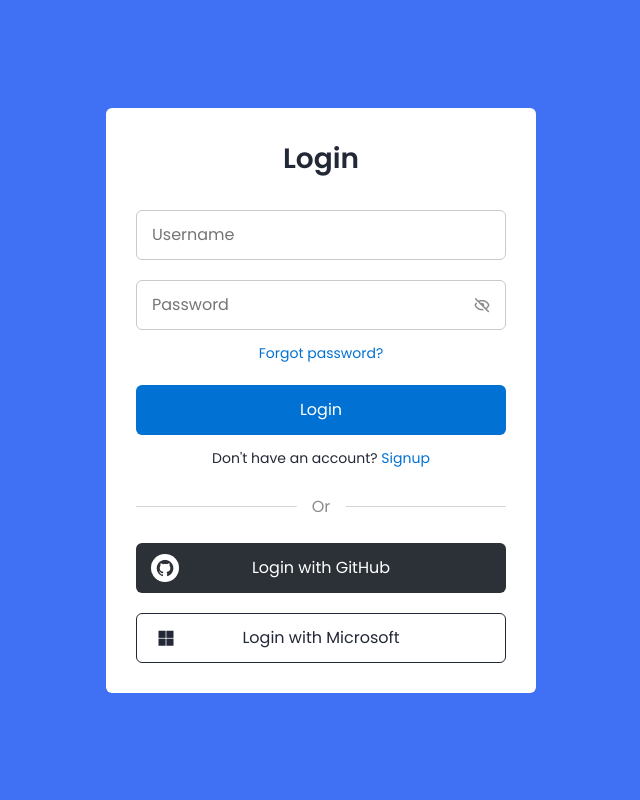
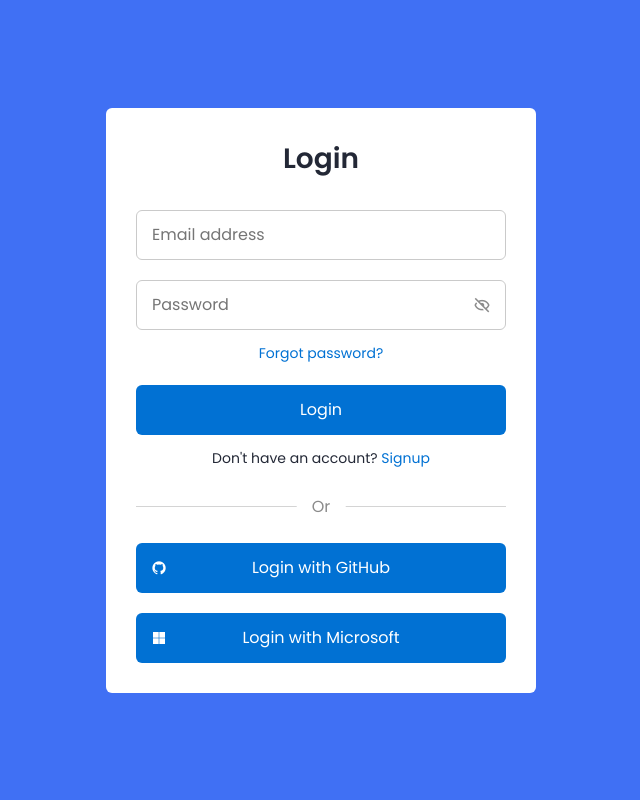
Before and after one commit to petr-micola/Zaverecna-prace, a Django app: page /accounts/login/ in a window 1280 px wide. Shown: the whole page, without its empty margins (319-959 px from the left). Run offline with Django 4.2, Linux system fonts and the light colour scheme; some libraries are stand-ins or nearby versions.

Commit message:
Social login, z username přechod na email.

```diff
--- a/myproject/myapp/models.py
+++ b/myproject/myapp/models.py
@@ -3,7 +3,7 @@ from django.db import models
 
 
 class CustomUser(AbstractUser):
-    email = models.EmailField(unique=True, blank=True, null=True)
+    email = models.EmailField(unique=True, blank=False, null=False, default=None)
     date_of_birth = models.DateField(blank=True, null=True)
     profile_picture = models.ImageField(upload_to='profile_pictures/', blank=True, null=True)
 
--- a/myproject/myproject/settings.py
+++ b/myproject/myproject/settings.py
@@ -72,7 +72,13 @@ ROOT_URLCONF = 'myproject.urls'
 
 LOGIN_REDIRECT_URL = '/'
 
+ACCOUNT_AUTHENTICATION_METHOD = 'email'
+
+ACCOUNT_EMAIL_REQUIRED = 'True'
+
 ACCOUNT_EMAIL_VERIFICATION = 'none'
+
+ACCOUNT_USERNAME_REQUIRED = 'False'
 
 AUTH_USER_MODEL = 'myapp.CustomUser'
 
--- a/myproject/templates/account/base.html
+++ b/myproject/templates/account/base.html
@@ -163,12 +163,12 @@
         justify-content: center;
     }
 
-    a.github {
+    button.github {
         color: #fff;
         background-color: #2b3137;
     }
 
-    a.github .github-icon {
+    button.github .github-icon {
         height: 28px;
         width: 28px;
         color: #2b3137;
@@ -180,13 +180,13 @@
         background-color: #fff;
     }
 
-    a.microsoft {
+    button.microsoft {
         color: #232836;
         background-color: #fff;
         border: 1px solid #232836;
     }
 
-    a.microsoft .microsoft-icon {
+    button.microsoft .microsoft-icon {
         height: 28px;
         width: 28px;
         color: #232836;
--- a/myproject/templates/account/login.html
+++ b/myproject/templates/account/login.html
@@ -13,8 +13,8 @@
                 <form method="POST" action="{% url 'account_login' %}">
                     {% csrf_token %}
                     <div class="field input-field">
-                    <input type="text" name="login" placeholder="Username"
-                           autocomplete="username" maxlength="150" required id="id_login">
+                        <input type="email" name="login" placeholder="Email address"
+                               autocomplete="email" maxlength="320" required id="id_login">
                     </div>
 
                     <div class="field input-field">
@@ -39,19 +39,21 @@
 
             <div class="line"></div>
 
-        <div class="media-options">
-            <a href="#" class="field github">
+            <form action="{% provider_login_url 'github' %}" method="post" class="field github">
+                {% csrf_token %}
+                <button type="submit">
                     <i class='bx bxl-github github-icon'></i>
                     <span>Login with GitHub</span>
-            </a>
-        </div>
+                </button>
+            </form>
 
-        <div class="media-options">
-            <a href="#" class="field microsoft">
+            <form action="{% provider_login_url 'microsoft' %}" method="post" class="field microsoft">
+                {% csrf_token %}
+                <button type="submit">
                     <i class='bx bxl-microsoft microsoft-icon'></i>
                     <span>Login with Microsoft</span>
-            </a>
-        </div>
+                </button>
+            </form>
         </div>
     </section>
 {% endblock content %}
@@ -91,7 +93,8 @@
             {% if redirect_field_value %}
                 <input type="hidden" name="{{ redirect_field_name }}" value="{{ redirect_field_value }}"/>
             {% endif %}
-    <a class="button secondaryAction" href="{% url 'account_reset_password' %}">{% trans "Forgot Password?" %}</a>
+            <a class="button secondaryAction"
+               href="{% url 'account_reset_password' %}">{% trans "Forgot Password?" %}</a>
             <button class="primaryAction" type="submit">{% trans "Sign In" %}</button>
         </form>
 
```
Also changed, not shown: myproject/templates/account/signup.html (+17 -9 lines). Lines whose indentation alone changed are shown as unchanged.
